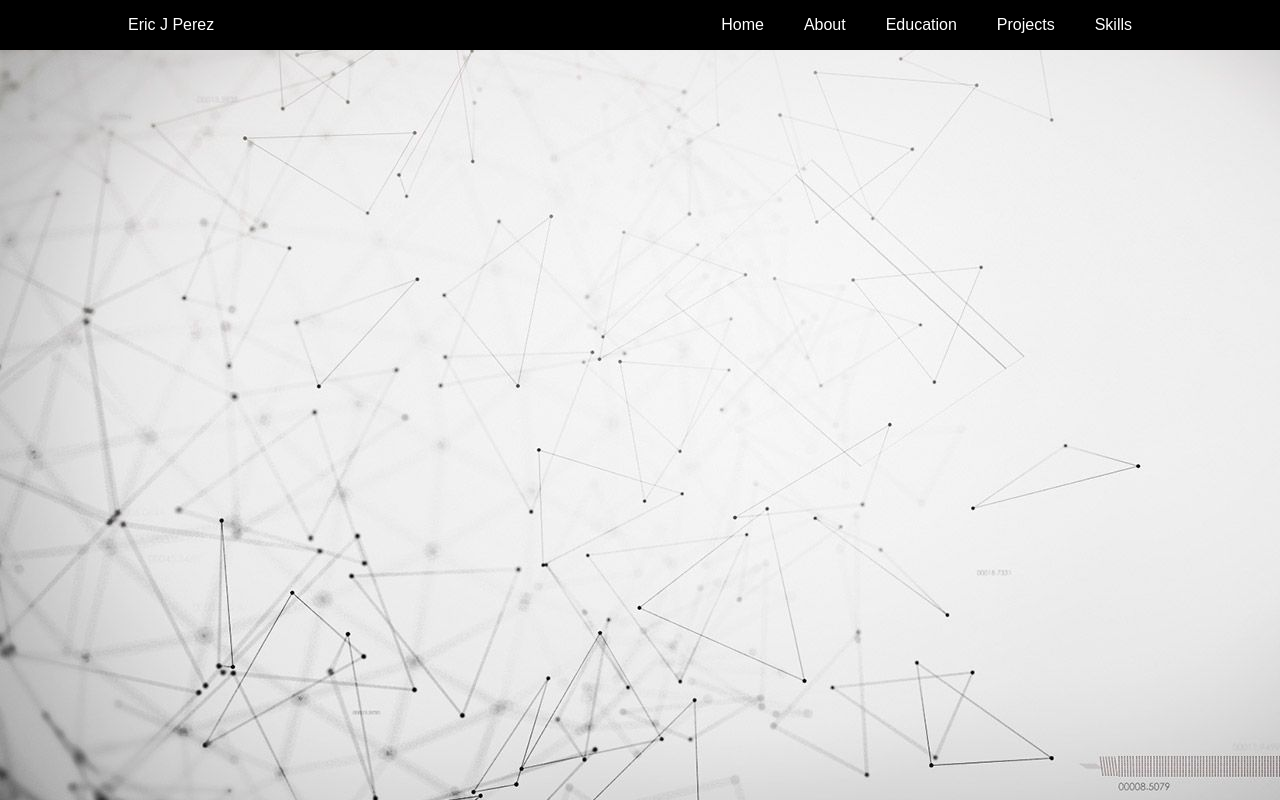
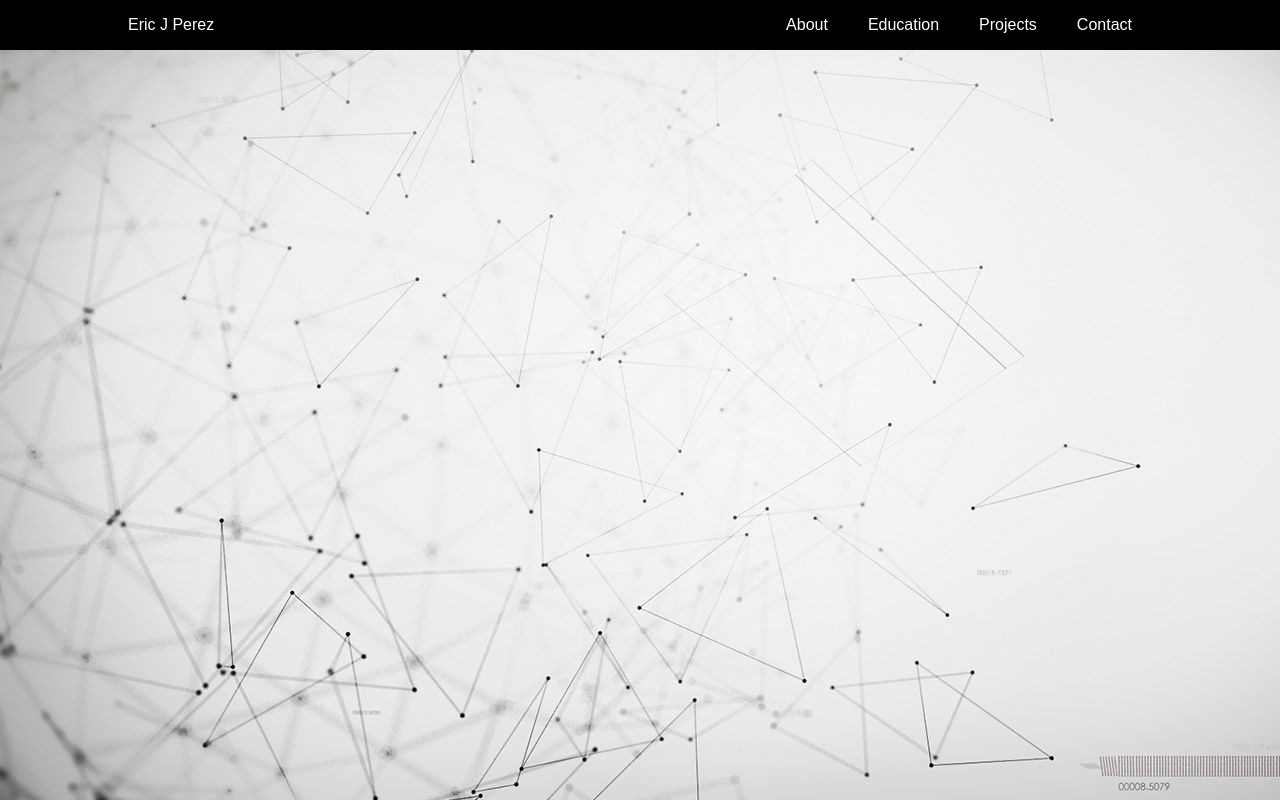
Before and after one commit to ejperezz/WebPortfolio, a plain HTML site: page Webporfolio/skills/skills.html in a window 1280 px wide. Drawn offline with Linux system fonts and the light colour scheme.

Commit message:
fixed Nav href links

```diff
--- a/Webporfolio/skills/skills.html
+++ b/Webporfolio/skills/skills.html
@@ -5,6 +5,7 @@
     <meta http-equiv="X-UA-Compatible" content="IE=edge">
     <meta name="viewport" content="width=device-width, initial-scale=1.0">
     <link rel="stylesheet" href="skills.css">
+    <link rel="stylesheet" href="/Webporfolio/styles.css">
 
 
     <title>Contact Page</title>
@@ -21,11 +22,10 @@
         <a href="">Eric J Perez</a>
       </div>
       <ul class="main-menu">
-        <li class="list-items"><a href="/home/home.html">Home</a></li>
-        <li class="list-items"><a href="/about/aboutme.html">About</a></li>
-        <li class="list-items"><a href="/education/education.html">Education</a></li>
-        <li class="list-items"><a href="/projects/projects.html">Projects</a></li>
-        <li class="list-items"><a href="/skills/skills.html">Skills</a></li>
+        <li class="list-items"><a href="/Webporfolio/about/aboutme.html">About</a></li>
+        <li class="list-items"><a href="/Webporfolio/education/education.html">Education</a></li>
+        <li class="list-items"><a href="/Webporfolio/projects/projects.html">Projects</a></li>
+        <li class="list-items"><a href="/Webporfolio/contact/contactme.html">Contact</a></li>
       </ul>
     </nav>
   </div>
```
Also changed, not shown: Webporfolio/about/aboutme.html (+5 -5 lines), Webporfolio/contact/contactme.html (+5 -5 lines), Webporfolio/education/education.html (+2 -2 lines), Webporfolio/projects/projects.html (+5 -5 lines).
